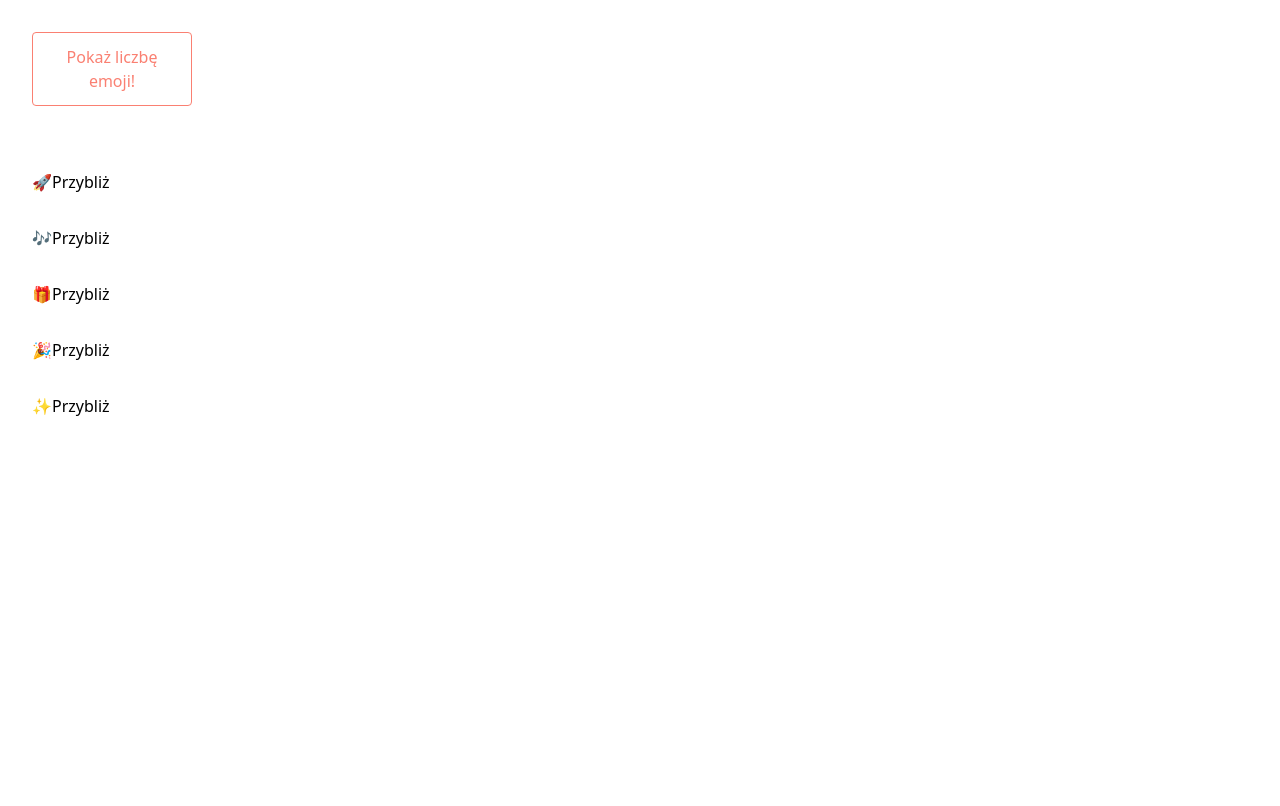
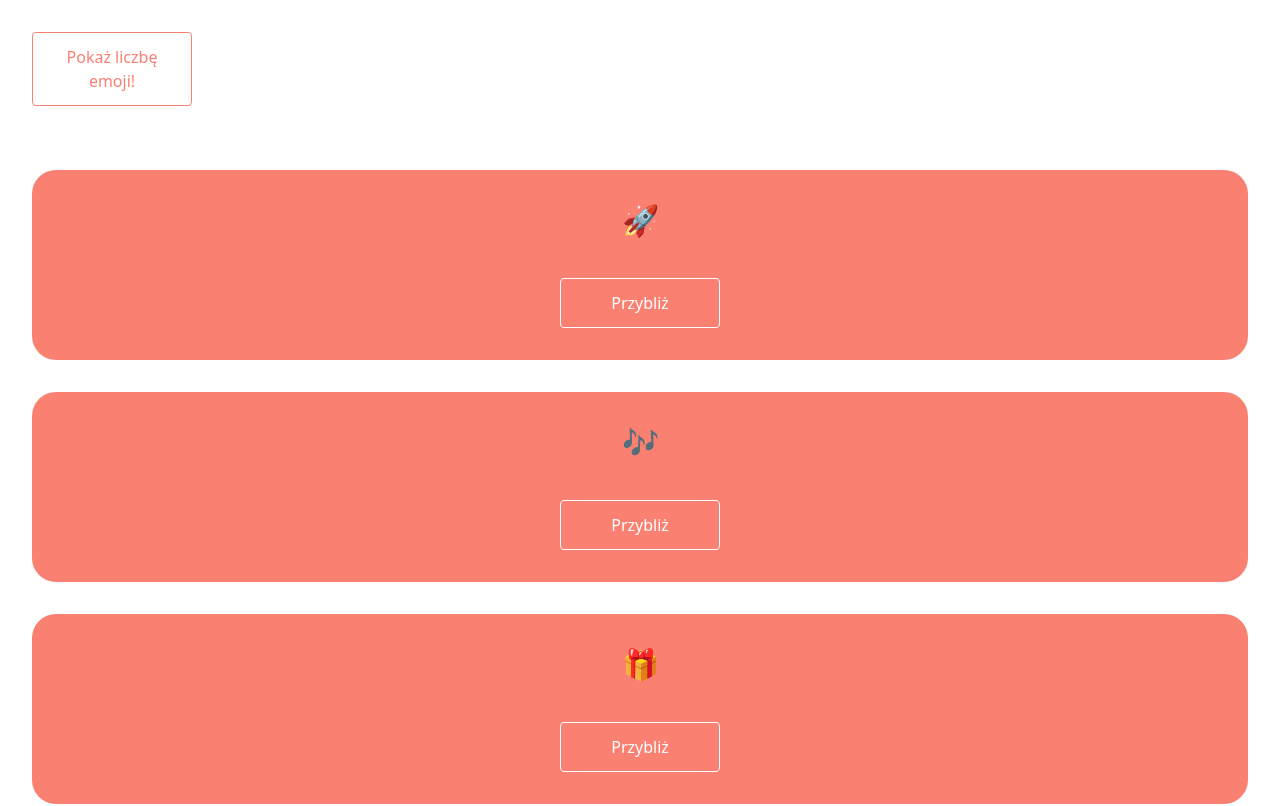
Before and after one commit to lenasedkiewicz/react-learning-zr, a React (Vite) app in the folder emoji-app/: page / in a window 1280 px wide. Shown: the top 806 px of the page. Built offline with nearby package versions, Linux system fonts and the light colour scheme.

Commit message:
complete styling

```diff
--- a/emoji-app/src/components/Item/Item.jsx
+++ b/emoji-app/src/components/Item/Item.jsx
@@ -1,28 +1,19 @@
 import { useState } from "react";
-
-// const StyledItem = styled.li`
-//   background: salmon;
-//   padding: 30px 50px;
-//   border-radius: 20px;
-//   text-align: center;
-//   overflow: hidden;
-// `;
-
-// const StyledEmoji = styled.span`
-//   display: block;
-//   margin-bottom: 42px;
-//   font-size: 32px;
-//   transition: transform 0.3s;
-//   ${({ $zoomed }) => $zoomed && "transform: scale(2)"};
-// `;
 
 export function Item({ emoji }) {
   const [zoomed, setZoomed] = useState(false);
 
   return (
-    <li>
-      <span>{emoji}</span>
+    <li className="bg-salmon py-8 px-12 rounded-3xl text-center overflow-hidden">
+      <span
+        className={`block mb-10 text-3xl transition-transform ${
+          zoomed ? "scale-[2]" : "scale-[1]"
+        }`}
+      >
+        {emoji}
+      </span>
       <button
+        className="bg-transparent border-1 border-current p-3 rounded-sm cursor-pointer w-40 text-white transition-colors hover:text-salmon hover:bg-white"
         onClick={() => {
           setZoomed((wasZoomed) => !wasZoomed);
         }}
```
